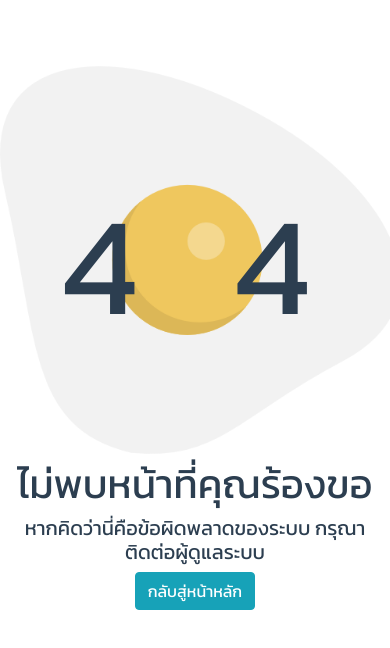
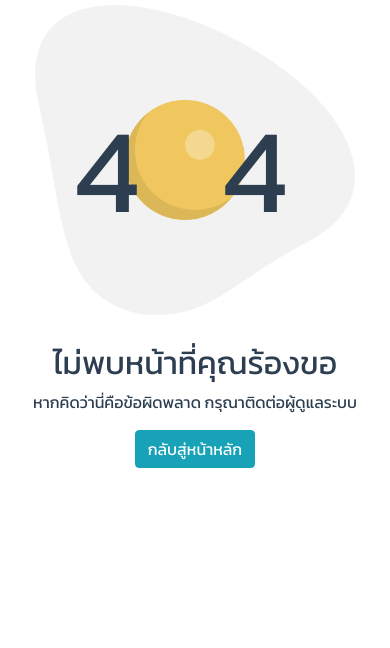
Before and after one commit to n0uur/non-touch-roll-call, a Vue app in the folder roll-call-web/: page / in a window 390 px wide. Shown: the top 648 px of the page. Built offline with nearby package versions, Linux system fonts and the light colour scheme.

Commit message:
Fixed Responsive

```diff
--- a/roll-call-web/src/App.vue
+++ b/roll-call-web/src/App.vue
@@ -15,8 +15,8 @@ export default {
   font-family: 'Kanit', sans-serif;
   -webkit-font-smoothing: antialiased;
   -moz-osx-font-smoothing: grayscale;
-  text-align: center;
   color: #2c3e50;
-  margin-top: 60px;
+  margin: 0px;
+  padding: 0px;
 }
 </style>
--- a/roll-call-web/src/components/404.vue
+++ b/roll-call-web/src/components/404.vue
@@ -1,12 +1,12 @@
 <template>
-  <div>
+  <div style="text-align: center">
     <div class="notfound">
       <div class="nt404">4&nbsp;&nbsp;&nbsp;4</div>
       <span class="egg"></span>
     </div>
     <br>
-    <h1>ไม่พบหน้าที่คุณร้องขอ</h1>
-    <h5>หากคิดว่านี่คือข้อผิดพลาดของระบบ กรุณาติดต่อผู้ดูแลระบบ</h5>
+    <h2>ไม่พบหน้าที่คุณร้องขอ</h2>
+    <p>หากคิดว่านี่คือข้อผิดพลาด กรุณาติดต่อผู้ดูแลระบบ</p>
     <button class="btn btn-info" @click="$router.push('/')">กลับสู่หน้าหลัก</button>
   </div>
 </template>
@@ -14,17 +14,16 @@
 <style>
 .nt404 {
   display: inline-block;
-  position:relative;
-  bottom: -100px;
+  position: relative;
+  bottom: -80px;
   right: 14px;
 }
 .notfound {
-  font-size: 140px;
+  font-size: 120px;
   margin: auto;
-  display: inline-block;
   background-image: url('./assets/fried-egg.png');
   background-size: cover;
-  width: 400px;
-  height: 400px;
+  width: 320px;
+  height: 320px;
 }
 </style>
```
